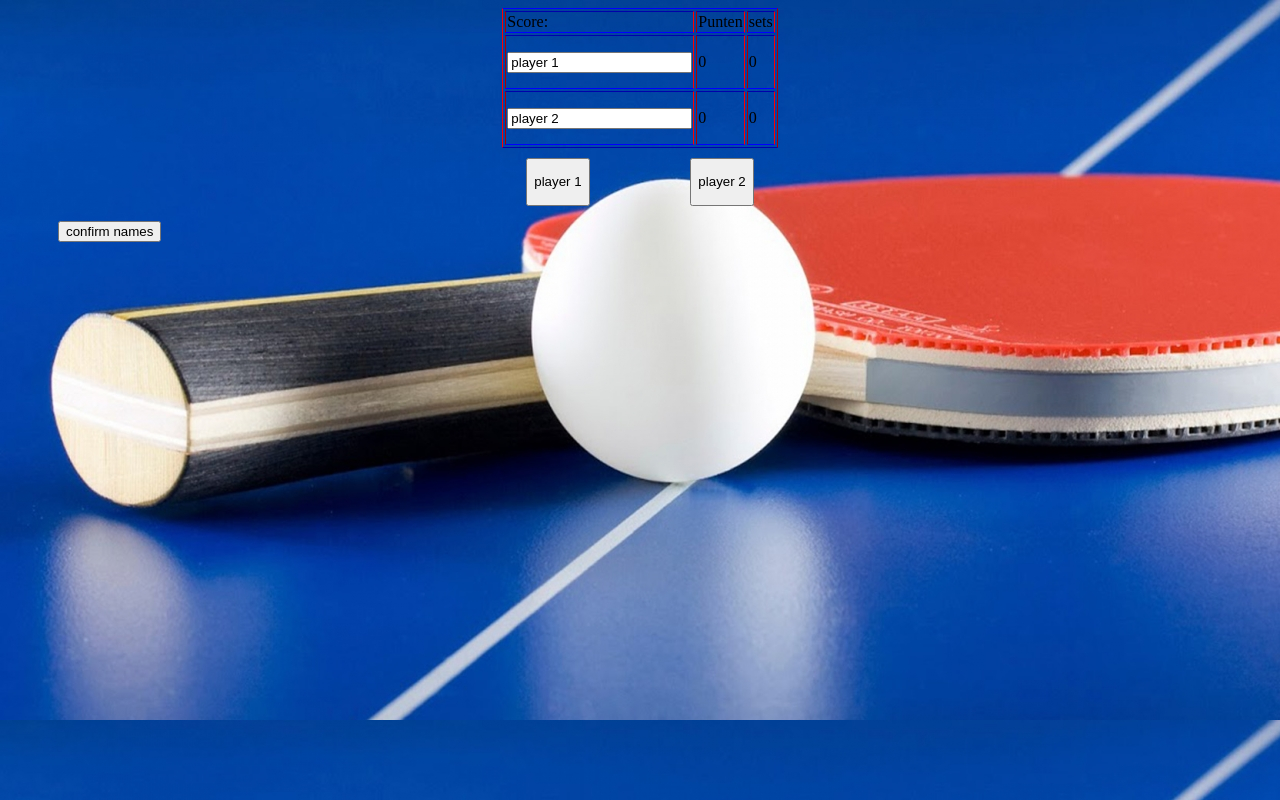
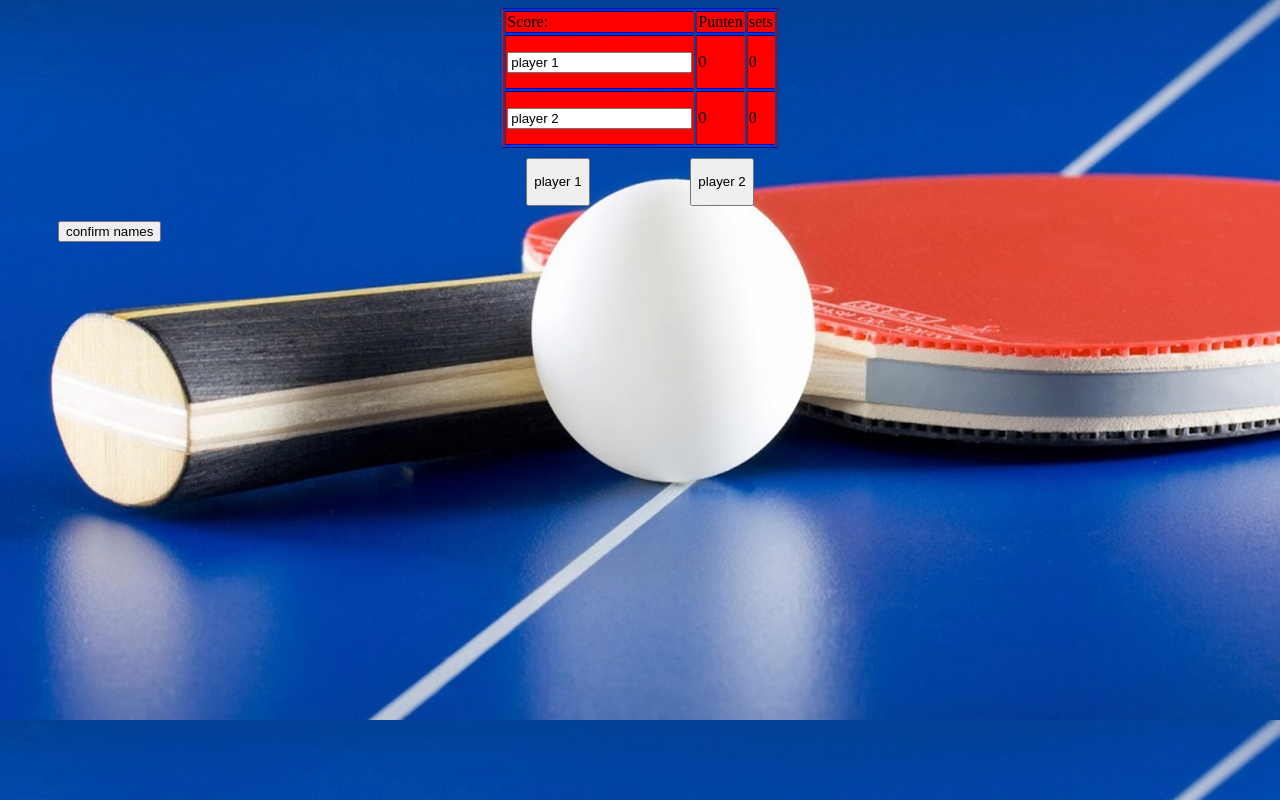
Before and after one commit to LanderECM/landerecm.github.com, a plain HTML site: page index.html in a window 1280 px wide. Drawn offline with Linux system fonts and the light colour scheme.

Commit message:
table color

```diff
--- a/index.html
+++ b/index.html
@@ -9,19 +9,19 @@
       <div id="table" align = "center">
         <table border="1"id="border">
             <tr>
-                <td>Score:</td>
-                <td>Punten</td>
-                <td>sets</td>
+                <td id="cells">Score:</td>
+                <td id="cells">Punten</td>
+                <td id="cells">sets</td>
             </tr>
             <tr>
-                <td><form id="n1" action="/action_page.php"><input type = "text" value="player 1"name ="nam1" /></form></td>
-                <td><p id = "x1"></p></td>
-                <td><p id = "y1"></p></td>
+                <td id="cells"><form id="n1" action="/action_page.php"><input type = "text" value="player 1"name ="nam1" /></form></td>
+                <td id="cells"><p id = "x1"></p></td>
+                <td id="cells"><p id = "y1"></p></td>
             </tr>
             <tr>
-                <td><form id="n2"action="/action_page.php"><input type = "text" name ="nam2" value="player 2"/></form></td>
-                <td><p id = "x2"></p></td>
-                <td><p id = "y2"></p></td>
+                <td id="cells"><form id="n2"action="/action_page.php"><input type = "text" name ="nam2" value="player 2"/></form></td>
+                <td id="cells"><p id = "x2"></p></td>
+                <td id="cells"><p id = "y2"></p></td>
             </tr>
         </table>
           </div>
```
